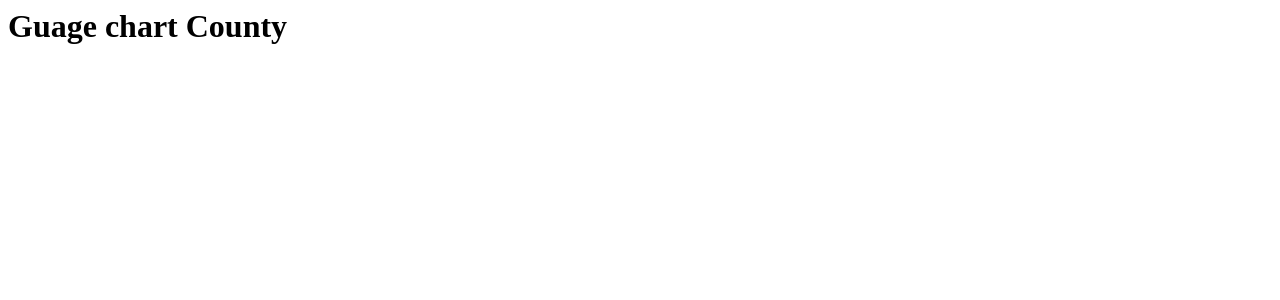
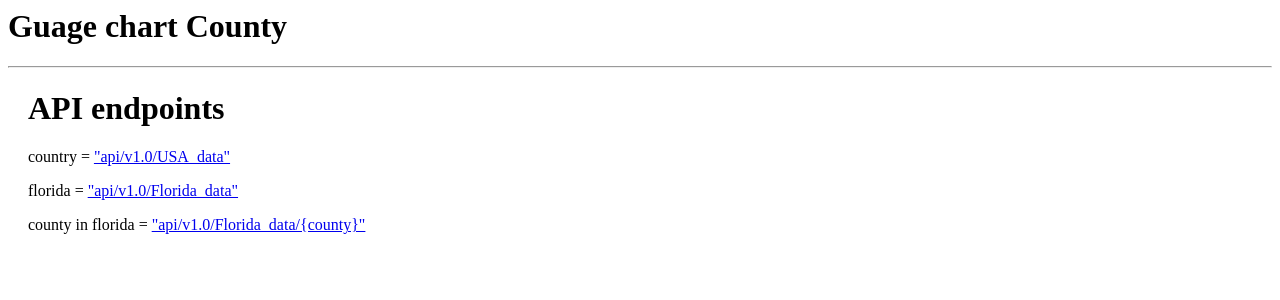
Before and after one commit to kpessa/project-2, a Flask app: template templates/modules/gauge-chart-county.html in a window 1280 px wide. Shown: the top 300 px of the page. Run offline with Flask 2, Linux system fonts and the light colour scheme; the template is opened without the code that fills it, so the values that code supplies are empty; some libraries are stand-ins or nearby versions.

Commit message:
added api endpoints below gauge chart

```diff
--- a/static/gauge/gauge.css
+++ b/static/gauge/gauge.css
@@ -30,3 +30,9 @@
   margin: 0 auto;
 
 }
+
+#api {
+  /* padding-top: 20px; */
+  padding-left: 20px;
+  text-align: left;
+}
--- a/static/gauge/gauge.js
+++ b/static/gauge/gauge.js
@@ -36,7 +36,7 @@ const makePlotlyChart = () => {
       }
     ];
 
-    let gaugeLayout = { width: 500, height: 400, margin: { t: 0, b: 0 } };
+    let gaugeLayout = { width: 500, height: 300, margin: { t: 0, b: 0 } };
     Plotly.newPlot('gauge-plot', gaugeData, gaugeLayout);
   }).catch(err => console.log(err));
 
--- a/templates/modules/gauge-chart-county.html
+++ b/templates/modules/gauge-chart-county.html
@@ -6,7 +6,13 @@
 <div class="container">
   <div id="gauge-plot"></div>
 </div>
-
+<hr>
+<div id="api">
+  <h1>API endpoints</h1>
+  <p>country = <a href="api/v1.0/USA_data">"api/v1.0/USA_data"</a></p>
+  <p>florida = <a href="api/v1.0/Florida_data">"api/v1.0/Florida_data"</a></p>
+  <p>county in florida = <a href="api/v1.0/Florida_data/Orange">"api/v1.0/Florida_data/{county}"</a></p>
+</div>
 
 <script src="https://cdnjs.cloudflare.com/ajax/libs/d3/5.5.0/d3.js"></script>
 <script src="https://cdn.plot.ly/plotly-latest.min.js"></script>
```
